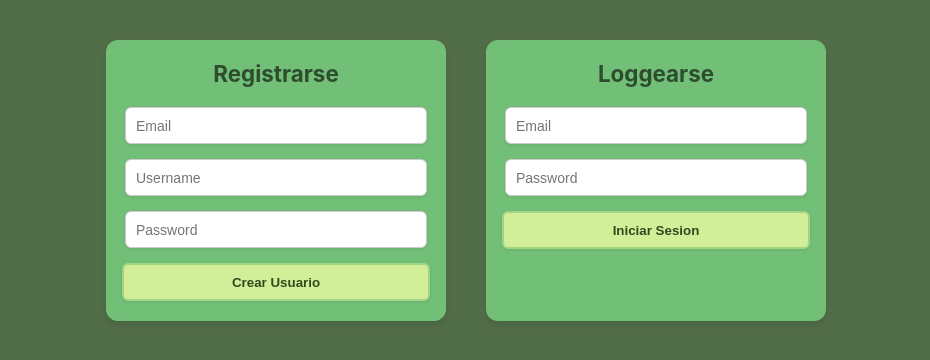
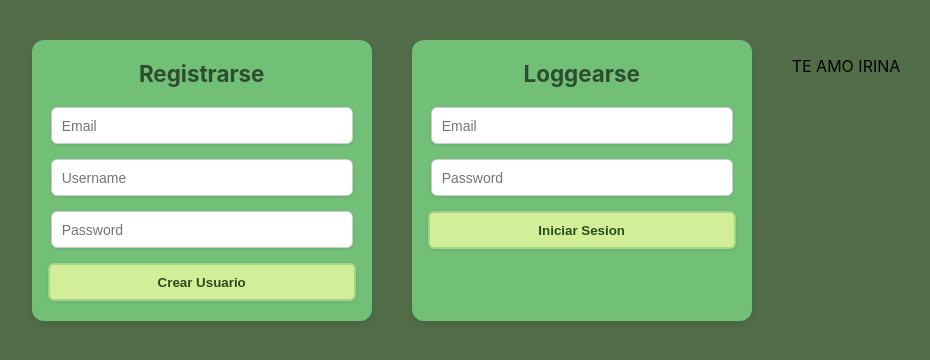
Before and after one commit to Santi-Burgos/group-project-frontend, a React (Create React App) app: page / in a window 1280 px wide. Shown: the top 360 px of the page, without its empty margins (174-1104 px from the left). Built offline with nearby package versions, Linux system fonts and the light colour scheme; no server answers.

Commit message:
mensaje para iri

```diff
--- a/src/components/logger.js
+++ b/src/components/logger.js
@@ -102,6 +102,8 @@ const Logger = () =>{
                 onClose={() => setToast(null)}
                 />
             )}
+
+            <p>TE AMO IRINA</p>
         </div>
     )
 }
```
